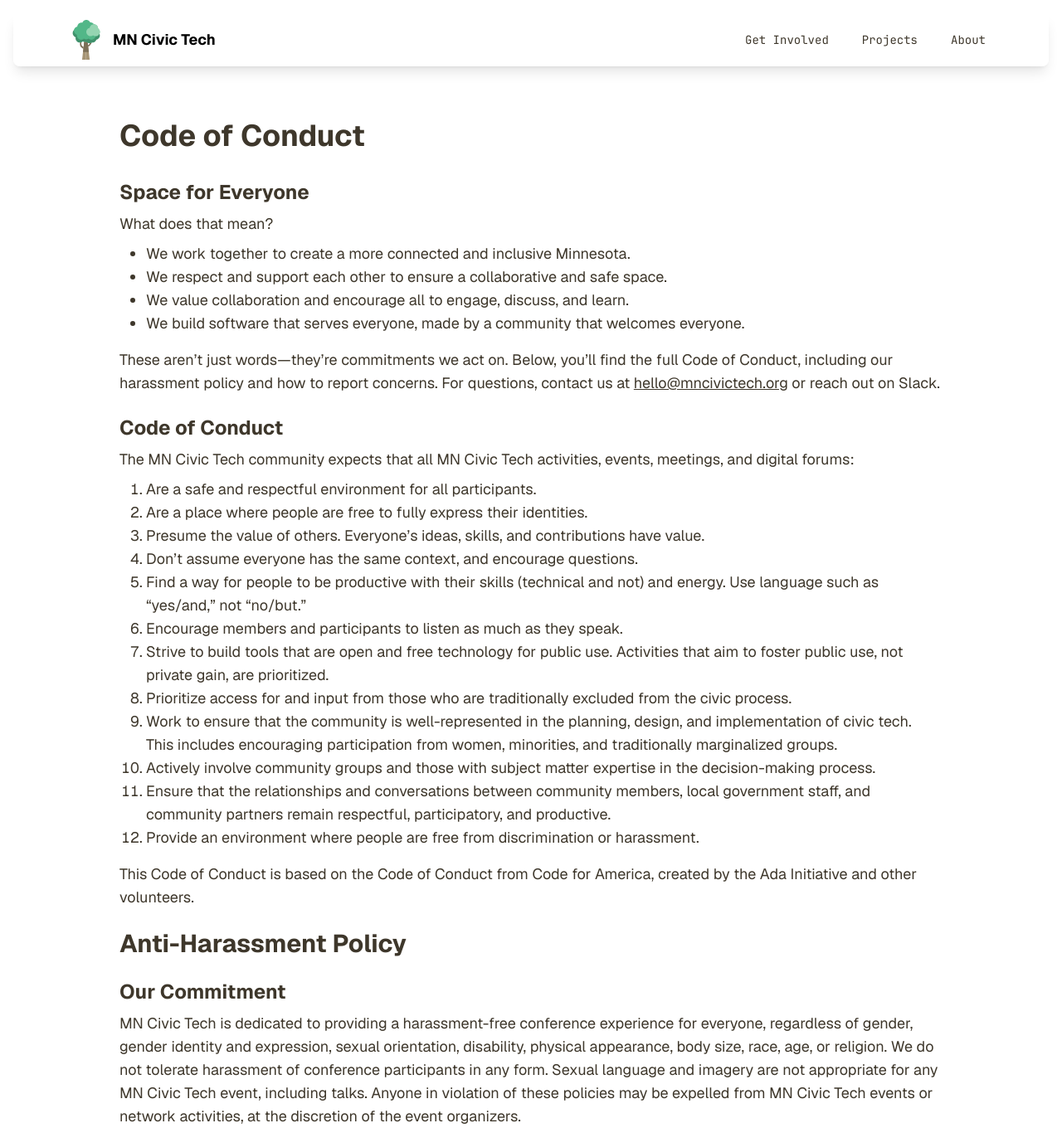
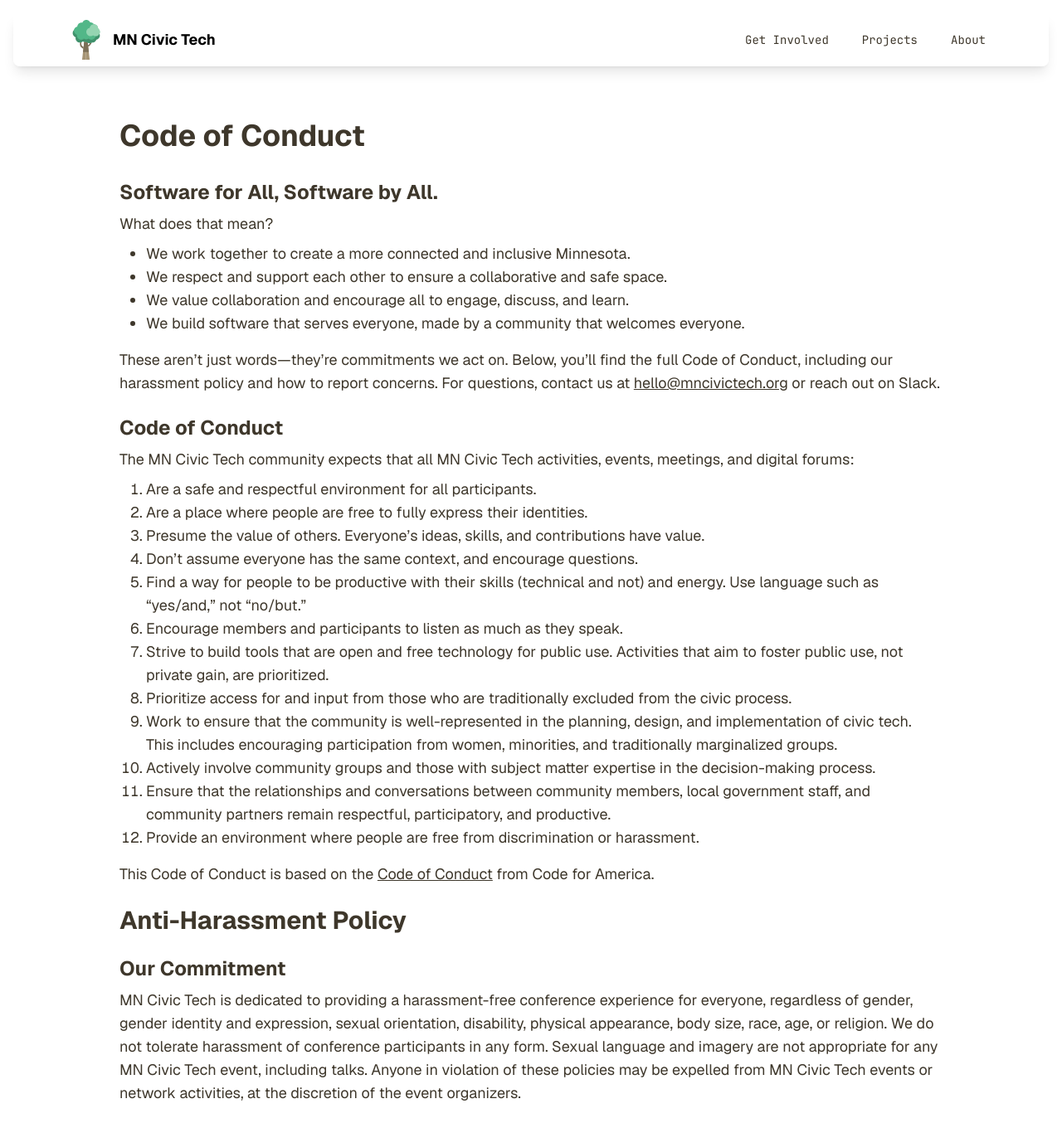
Before and after one commit to MNCivicTech/mncivictech.org, a Next.js app: page /about/code-of-conduct in a window 1280 px wide. Shown: the top 1360 px of the page at 83% size. Built offline with nearby package versions, Linux system fonts and the light colour scheme.

Commit message:
chore: small code of conduct fixes

```diff
--- a/src/app/about/code-of-conduct/page.tsx
+++ b/src/app/about/code-of-conduct/page.tsx
@@ -18,17 +18,22 @@ export const metadata: Metadata = {
 
 export default function CodeOfConductPage() {
   return (
-    <main className="mx-auto bg-brown-50/0 p-6 pt-32 text-brown-900 text-brown-900 md:p-36 md:text-lg">
+    <main className="mx-auto bg-brown-50/0 p-6 pt-32 text-brown-900 md:p-36 md:text-lg">
       <h1 className="mb-8 font-bold text-4xl">Code of Conduct</h1>
 
       <section className="max-w-5xl">
-        <h3 className="mt-6">Space for Everyone</h3>
+        <h3 className="mt-6">Software for All, Software by All.</h3>
 
         {/*<h3 className="mt-6">*/}
-        {/*  Space for{" "}*/}
+        {/*  Software for{" "}*/}
         {/*  <span className="relative inline-block">*/}
-        {/*    <span className="relative z-10">Everyone</span>*/}
+        {/*    <span className="relative z-10">All</span>*/}
         {/*    <span className="absolute bottom-0 left-0 w-full h-3 bg-green-300 -rotate-2 rounded-sm" />*/}
+        {/*  </span>*/}
+        {/*  , Software by{" "}*/}
+        {/*  <span className="relative inline-block">*/}
+        {/*    <span className="relative z-10">All</span>*/}
+        {/*    <span className="absolute bottom-0 left-0 w-full h-3 bg-blue-300 -rotate-2 rounded-sm" />*/}
         {/*  </span>*/}
         {/*</h3>*/}
 
@@ -119,8 +124,14 @@ export default function CodeOfConductPage() {
           </li>
         </ol>
         <p>
-          This Code of Conduct is based on the Code of Conduct from Code for
-          America, created by the Ada Initiative and other volunteers.
+          This Code of Conduct is based on the{" "}
+          <a
+            href="https://codeforamerica.org/code-of-conduct/"
+            className="underline"
+          >
+            Code of Conduct
+          </a>{" "}
+          from Code for America.
         </p>
       </section>
 
```
